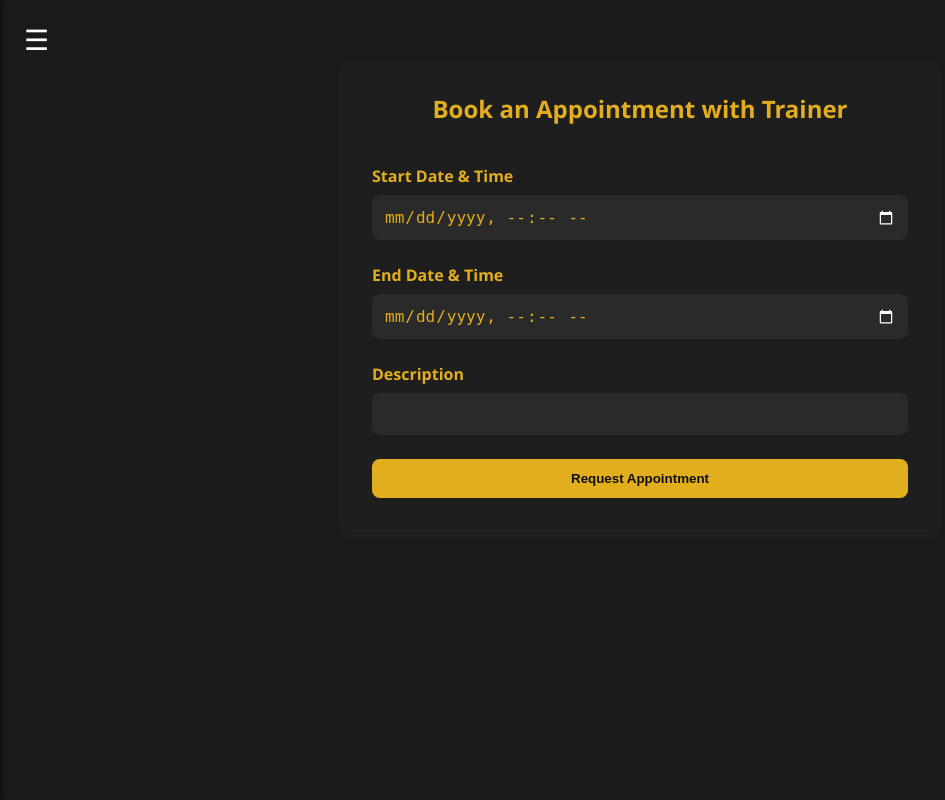
After one commit to CrossShot06/fitness-tracker-1.0, a Django app: page /appointment/cj/ in a window 1280 px wide. The commit adds this page. Shown: the whole page, without its empty margins (0-945 px from the left). Run offline with Django 5.2, Linux system fonts and the light colour scheme.

Commit message:
Started work on calendar integration

```diff
--- a/accounts/admin.py
+++ b/accounts/admin.py
@@ -1,12 +1,12 @@
 from django.contrib import admin
 from .models import Profile,Review
-from .models import TrainerRequest
+from .models import TrainerRequest,Appointments
 from django.contrib.auth.models import Group
 from .admin_site import custom_admin_site
 # Register your models here.
 admin.site.register(Profile)
 admin.site.register(Review)
-
+admin.site.register(Appointments)
 class TrainerRequestAdmin(admin.ModelAdmin):
     list_display=['user','message','status','created_at']
     list_filter=['status']
--- a/accounts/forms.py
+++ b/accounts/forms.py
@@ -2,7 +2,7 @@ from django import forms
 from django.forms import ModelForm
 from django.contrib.auth.forms import UserCreationForm
 from django.contrib.auth.models import User
-from .models import Profile,TrainerRequest,Review,StepEntry
+from .models import Profile,TrainerRequest,Review,StepEntry,Appointments
 
 
 
@@ -72,3 +72,12 @@ class StepEntryForm(forms.ModelForm):
         widgets = {
             'date': forms.DateInput(attrs={'type': 'date'})
         }
+
+class AppointmentForm(forms.ModelForm):
+    class Meta:
+        model = Appointments
+        fields = ['start_datetime','end_datetime','description']
+        widgets = {
+            'start_datetime': forms.DateTimeInput(attrs={'type': 'datetime-local'}),
+            'end_datetime': forms.DateTimeInput(attrs={'type': 'datetime-local'}),
+        }
--- a/accounts/models.py
+++ b/accounts/models.py
@@ -55,3 +55,20 @@ class StepEntry(models.Model):
 
     def __str__(self):
         return f"{self.user.username} - {self.date} - {self.steps}"
+
+class Appointments(models.Model):
+    STATUS_CHOICES = [
+        ('PENDING', 'Pending'),
+        ('CONFIRMED', 'Confirmed'),
+        ('REJECTED', 'Rejected'),
+    ]
+    trainee = models.ForeignKey(User,on_delete=models.CASCADE,related_name='appointments_as_trainee',)
+    trainer = models.ForeignKey(User,on_delete=models.CASCADE,related_name='appointments_as_trainer', )
+    created_at = models.DateTimeField(auto_now_add=True)
+    start_datetime = models.DateTimeField()
+    end_datetime = models.DateTimeField()
+    status = models.CharField(max_length=20,choices=STATUS_CHOICES,default='PENDING')
+    description = models.CharField(max_length=100)
+
+    def __str__(self):
+        return f"{self.trainee.username} → {self.trainer.username} on {self.start_datetime.strftime('%Y-%m-%d %H:%M')}"
--- /dev/null
+++ b/accounts/templates/accounts/appointments_request.html
@@ -0,0 +1,50 @@
+{% extends "accounts/base_user.html" %}
+{% load static %}
+
+{% block title %}Book An Appointment{% endblock %}
+
+{% block extra_css %}
+<link rel="stylesheet" href="{% static 'css/appointments_request.css' %}">
+{% endblock %}
+
+{% block content %}
+<div class="appointment-request-container">
+  <h2>Book an Appointment with Trainer</h2>
+
+  <form method="post" class="appointment-form">
+    {% csrf_token %}
+
+    {% if form.non_field_errors %}
+      <div class="form-errors">
+        {{ form.non_field_errors }}
+      </div>
+    {% endif %}
+
+    <div class="form-group">
+      <label for="{{ form.start_datetime.id_for_label }}">Start Date & Time</label>
+      {{ form.start_datetime }}
+      {% if form.start_datetime.errors %}
+        <div class="field-error">{{ form.start_datetime.errors }}</div>
+      {% endif %}
+    </div>
+
+    <div class="form-group">
+      <label for="{{ form.end_datetime.id_for_label }}">End Date & Time</label>
+      {{ form.end_datetime }}
+      {% if form.end_datetime.errors %}
+        <div class="field-error">{{ form.end_datetime.errors }}</div>
+      {% endif %}
+    </div>
+
+    <div class="form-group">
+      <label for="{{ form.description.id_for_label }}">Description</label>
+      {{ form.description }}
+      {% if form.description.errors %}
+        <div class="field-error">{{ form.description.errors }}</div>
+      {% endif %}
+    </div>
+
+    <button type="submit" class="btn submit-btn">Request Appointment</button>
+  </form>
+</div>
+{% endblock %}
--- a/accounts/urls.py
+++ b/accounts/urls.py
@@ -17,5 +17,10 @@ urlpatterns = [
     path('reviews/<str:username>/',views.reviews_page,name='reviews_page'),
     path('my-reviews/', views.trainer_reviews_view, name='trainer_reviews'),
     path('dashboard/',views.dashboard,name='dashboard'),
-    path('set_goals/', views.set_goals, name='set_goals')
+    path('set_goals/', views.set_goals, name='set_goals'),
+    path('appointment/<str:username>/',views.request_appointment,name='appointment'),
+    path('trainer_appointments/',views.trainer_appointments,name='trainer_appointments'),
+    path('approve_appointment/<int:appointment_id>',views.approve_appointment,name='approve_appointment'),
+    path('reject_appointment/<int:appointment_id>',views.reject_appointment,name='reject_appointment')
+
 ]
--- a/accounts/views.py
+++ b/accounts/views.py
@@ -2,8 +2,8 @@ import json
 from django.shortcuts import render, redirect, get_object_or_404
 from datetime import date, timedelta
 from django.core.serializers.json import DjangoJSONEncoder
-from .forms import CreateUserForm,UpdateUserForm,TrainerRequestForm,ReviewForm,StepEntryForm
-from .models import Profile,TrainerRequest,Review,StepEntry
+from .forms import CreateUserForm,UpdateUserForm,TrainerRequestForm,ReviewForm,StepEntryForm,AppointmentForm
+from .models import Profile,TrainerRequest,Review,StepEntry,Appointments
 from django.contrib.auth.models import User
 from .decorators import unautheticated_user,allowed_users,admin_only
 from django.contrib.auth.models import Group
@@ -266,3 +266,37 @@ def set_goals(request):
     }
 
     return render(request,'accounts/set_goals.html',context)
+
+def request_appointment(request,username):
+    if request.method == 'POST':
+        form = AppointmentForm(request.POST)
+        if form.is_valid():
+            appointment = form.save(commit=False)
+            appointment.trainer = get_object_or_404(User,username=username)
+            appointment.trainee = request.user
+            appointment.status = 'PENDING'
+            appointment.save()
+    else:
+        form = AppointmentForm()
+    return render(request, 'accounts/appointments_request.html', {'form': form})
+
+def trainer_appointments(request):
+    trainer = request.user
+    pending_appointments = Appointments.objects.filter(trainer=trainer, status='PENDING')
+    context={
+        'pending_appointments':pending_appointments
+    }
+
+    return render(request,'accounts/trainer_appointment.html',context)
+
+def approve_appointment(request,appointment_id):
+    appointment = get_object_or_404(Appointments,pk=appointment_id,trainer=request.user)
+    appointment.status = 'CONFIRMED'
+    appointment.save()
+    return redirect('trainer_appointments')
+
+def reject_appointment(request,appointment_id):
+    appointment = get_object_or_404(Appointments,pk=appointment_id,trainer=request.user)
+    appointment.status = 'REJECTED'
+    appointment.save()
+    return redirect('trainer_appointments')
--- /dev/null
+++ b/static/css/appointments_request.css
@@ -0,0 +1,142 @@
+/* Reset and base */
+* {
+  box-sizing: border-box;
+  margin: 0;
+  padding: 0;
+}
+
+html, body {
+  height: 100%;
+  width: 100%;
+  background-color: #0f0f0f;
+  color: #e2ae1e;
+  font-family: 'Segoe UI', sans-serif;
+}
+
+/* Container for appointment request form */
+.appointment-request-container {
+  max-width: 600px;
+  margin: 40px auto;
+  background-color: #1e1e1e;
+  color: #e2ae1e;
+  padding: 2rem;
+  border-radius: 12px;
+  box-shadow: 0 4px 12px rgba(255, 255, 255, 0.05);
+  display: flex;
+  flex-direction: column;
+  gap: 1.5rem;
+}
+
+/* Page heading */
+.appointment-request-container h2 {
+  text-align: center;
+  font-size: 1.5rem;
+  font-weight: 600;
+  color: #e2ae1e;
+  margin-bottom: 1rem;
+}
+
+/* Form layout */
+.appointment-form {
+  display: flex;
+  flex-direction: column;
+  gap: 1.5rem;
+}
+
+/* Individual form groups */
+.form-group {
+  display: flex;
+  flex-direction: column;
+  gap: 0.5rem;
+}
+
+.form-group label {
+  font-weight: 600;
+  color: #e2ae1e;
+}
+
+/* Inputs and Textareas styled for dark theme */
+.form-group input,
+.form-group textarea {
+  background-color: #2a2a2a;
+  border: none;
+  border-radius: 8px;
+  padding: 0.75rem;
+  color: #e2ae1e;
+  font-size: 1rem;
+  transition: outline 0.2s ease;
+}
+
+.form-group input:focus,
+.form-group textarea:focus {
+  outline: 2px solid #e2ae1e;
+}
+
+/* Date-time inputs to match theme */
+.form-group input[type="datetime-local"] {
+  color-scheme: dark;
+}
+
+/* Error messages per field */
+.field-error {
+  color: #ff4d4d;
+  font-size: 0.85rem;
+}
+
+/* Non-field errors block */
+.form-errors {
+  background-color: #2a2a2a;
+  padding: 0.75rem;
+  border-radius: 8px;
+  color: #ff4d4d;
+}
+
+/* Submit button styling */
+.btn.submit-btn {
+  background-color: #e2ae1e;
+  color: #0f0f0f;
+  border: none;
+  padding: 0.75rem 1rem;
+  font-weight: 600;
+  border-radius: 8px;
+  cursor: pointer;
+  transition: background-color 0.2s ease;
+}
+
+.btn.submit-btn:hover {
+  background-color: #f5c542;
+}
+
+/* Optional link back or cancel button */
+.btn.cancel-btn {
+  background-color: transparent;
+  border: 1px solid #e2ae1e;
+  color: #e2ae1e;
+  padding: 0.75rem 1rem;
+  border-radius: 8px;
+  text-decoration: none;
+  display: inline-block;
+  text-align: center;
+  transition: background-color 0.2s ease, color 0.2s ease;
+}
+
+.btn.cancel-btn:hover {
+  background-color: #e2ae1e;
+  color: #0f0f0f;
+}
+
+/* Center action buttons */
+.form-actions {
+  display: flex;
+  justify-content: center;
+  gap: 1rem;
+  margin-top: 1rem;
+}
+
+/* Responsive tweaks */
+@media (max-width: 600px) {
+  .appointment-request-container {
+    padding: 1rem;
+    margin: 20px;
+  }
+}
```
Also changed, not shown: accounts/templates/accounts/trainer_appointment.html (added, +35 -0 lines), accounts/templates/accounts/trainer_assign.html (+8 -1 lines), static/css/trainer_appointment.css (added, +131 -0 lines), accounts/migrations/0011_appointments.py (added), chat_rt/migrations/0015_alter_chatgroup_group_name.py (added), chat_rt/migrations/0016_alter_chatgroup_group_name.py (added), db.sqlite3.
